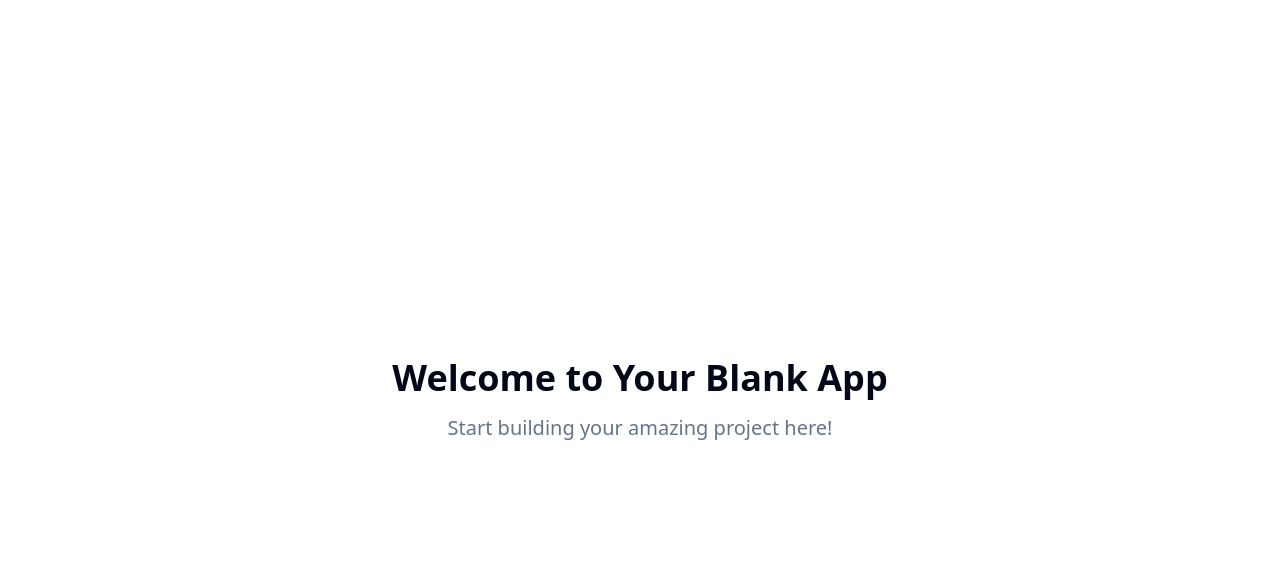
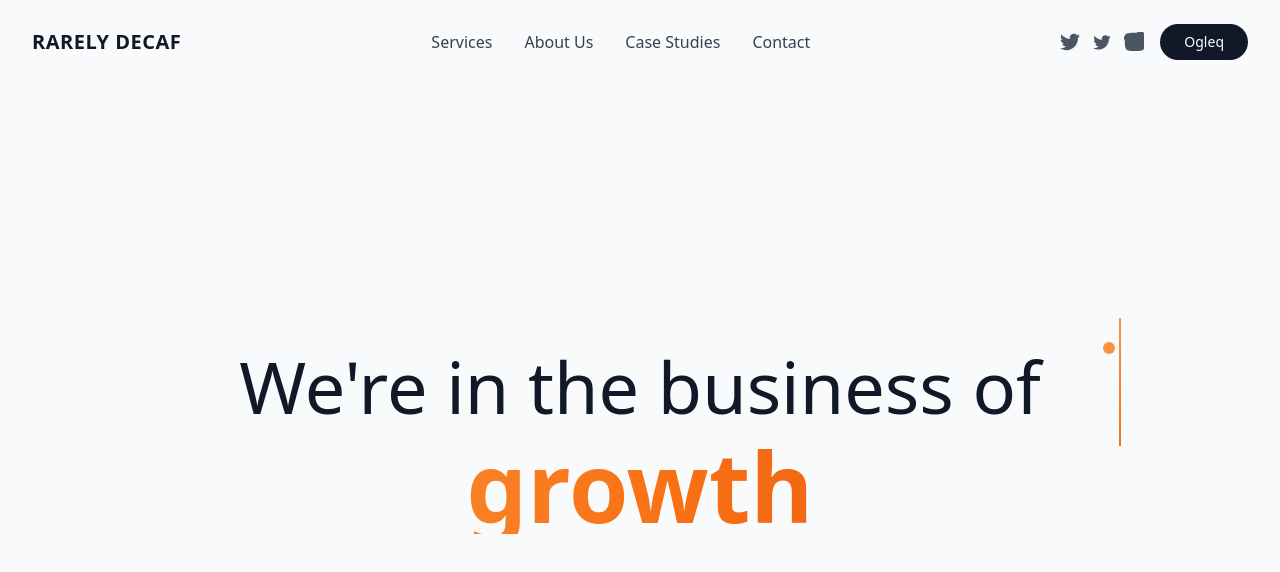
Before and after one commit to Prajwal-shindee/perfect-homepage-design, a React (Vite) app: page / in a window 1280 px wide. Shown: the top 572 px of the page. Built offline with nearby package versions, Linux system fonts and the light colour scheme.

Commit message:
Implement homepage design
Implement the homepage design based on the provided image.

```diff
--- a/index.html
+++ b/index.html
@@ -1,14 +1,15 @@
+
 <!DOCTYPE html>
 <html lang="en">
   <head>
     <meta charset="UTF-8" />
     <meta name="viewport" content="width=device-width, initial-scale=1.0" />
-    <title>perfect-homepage-design</title>
-    <meta name="description" content="Lovable Generated Project" />
-    <meta name="author" content="Lovable" />
+    <title>Rarely Decaf - Business Growth</title>
+    <meta name="description" content="We're in the business of growth" />
+    <meta name="author" content="Rarely Decaf" />
 
-    <meta property="og:title" content="perfect-homepage-design" />
-    <meta property="og:description" content="Lovable Generated Project" />
+    <meta property="og:title" content="Rarely Decaf - Business Growth" />
+    <meta property="og:description" content="We're in the business of growth" />
     <meta property="og:type" content="website" />
     <meta property="og:image" content="https://lovable.dev/opengraph-image-p98pqg.png" />
 
--- /dev/null
+++ b/src/components/Header.tsx
@@ -0,0 +1,61 @@
+
+import React from 'react';
+
+const Header = () => {
+  return (
+    <header className="w-full px-8 py-6">
+      <div className="max-w-7xl mx-auto flex items-center justify-between">
+        {/* Logo */}
+        <div className="text-xl font-semibold text-gray-900 tracking-wide">
+          RARELY DECAF
+        </div>
+
+        {/* Navigation */}
+        <nav className="hidden md:flex items-center space-x-8">
+          <a href="#" className="text-gray-700 hover:text-gray-900 transition-colors duration-200">
+            Services
+          </a>
+          <a href="#" className="text-gray-700 hover:text-gray-900 transition-colors duration-200">
+            About Us
+          </a>
+          <a href="#" className="text-gray-700 hover:text-gray-900 transition-colors duration-200">
+            Case Studies
+          </a>
+          <a href="#" className="text-gray-700 hover:text-gray-900 transition-colors duration-200">
+            Contact
+          </a>
+        </nav>
+
+        {/* Right side - Social icons and CTA */}
+        <div className="flex items-center space-x-4">
+          {/* Social Icons */}
+          <div className="hidden md:flex items-center space-x-3">
+            <a href="#" className="text-gray-600 hover:text-gray-900 transition-colors duration-200">
+              <svg className="w-5 h-5" fill="currentColor" viewBox="0 0 24 24">
+                <path d="M24 4.557c-.883.392-1.832.656-2.828.775 1.017-.609 1.798-1.574 2.165-2.724-.951.564-2.005.974-3.127 1.195-.897-.957-2.178-1.555-3.594-1.555-3.179 0-5.515 2.966-4.797 6.045-4.091-.205-7.719-2.165-10.148-5.144-1.29 2.213-.669 5.108 1.523 6.574-.806-.026-1.566-.247-2.229-.616-.054 2.281 1.581 4.415 3.949 4.89-.693.188-1.452.232-2.224.084.626 1.956 2.444 3.379 4.6 3.419-2.07 1.623-4.678 2.348-7.29 2.04 2.179 1.397 4.768 2.212 7.548 2.212 9.142 0 14.307-7.721 13.995-14.646.962-.695 1.797-1.562 2.457-2.549z"/>
+              </svg>
+            </a>
+            <a href="#" className="text-gray-600 hover:text-gray-900 transition-colors duration-200">
+              <svg className="w-5 h-5" fill="currentColor" viewBox="0 0 24 24">
+                <path d="M22.46 6c-.77.35-1.6.58-2.46.69.88-.53 1.56-1.37 1.88-2.38-.83.5-1.75.85-2.72 1.05C18.37 4.5 17.26 4 16 4c-2.35 0-4.27 1.92-4.27 4.29 0 .34.04.67.11.98C8.28 9.09 5.11 7.38 3 4.79c-.37.63-.58 1.37-.58 2.15 0 1.49.75 2.81 1.91 3.56-.71 0-1.37-.2-1.95-.5v.03c0 2.08 1.48 3.82 3.44 4.21a4.22 4.22 0 0 1-1.93.07 4.28 4.28 0 0 0 4 2.98 8.521 8.521 0 0 1-5.33 1.84c-.34 0-.68-.02-1.02-.06C3.44 20.29 5.7 21 8.12 21 16 21 20.33 14.46 20.33 8.79c0-.19 0-.37-.01-.56.84-.6 1.56-1.36 2.14-2.23z"/>
+              </svg>
+            </a>
+            <a href="#" className="text-gray-600 hover:text-gray-900 transition-colors duration-200">
+              <svg className="w-5 h-5" fill="currentColor" viewBox="0 0 24 24">
+                <circle cx="12" cy="12" r="3"/>
+                <path d="M12 1c-3.3 0-3.7 0-5 .1-1.3.1-2.2.2-3 .5-.8.3-1.5.7-2.2 1.4-.7.7-1.1 1.4-1.4 2.2-.3.8-.4 1.7-.5 3C1 9.3 1 9.7 1 12s0 2.7.1 3.7c.1 1.3.2 2.2.5 3 .3.8.7 1.5 1.4 2.2.7.7 1.4 1.1 2.2 1.4.8.3 1.7.4 3 .5 1.3.1 1.7.1 5 .1s3.7 0 5-.1c1.3-.1 2.2-.2 3-.5.8-.3 1.5-.7 2.2-1.4.7-.7 1.1-1.4 1.4-2.2.3-.8.4-1.7.5-3 .1-1.3.1-1.7.1-5s0-3.7-.1-5c-.1-1.3-.2-2.2-.5-3-.3-.8-.7-1.5-1.4-2.2-.7-.7-1.4-1.1-2.2-1.4-.8-.3-1.7-.4-3-.5C15.7 1 15.3 1 12 1zm0 5.8c-3.4 0-6.2 2.8-6.2 6.2s2.8 6.2 6.2 6.2 6.2-2.8 6.2-6.2-2.8-6.2-6.2-6.2zm0 10.2c-2.2 0-4-1.8-4-4s1.8-4 4-4 4 1.8 4 4-1.8 4-4 4zm6.4-11.8c-.8 0-1.4.6-1.4 1.4s.6 1.4 1.4 1.4 1.4-.6 1.4-1.4-.6-1.4-1.4-1.4z"/>
+              </svg>
+            </a>
+          </div>
+
+          {/* CTA Button */}
+          <button className="bg-gray-900 text-white px-6 py-2 rounded-full hover:bg-gray-800 transition-colors duration-200 text-sm font-medium">
+            Ogleq
+          </button>
+        </div>
+      </div>
+    </header>
+  );
+};
+
+export default Header;
--- /dev/null
+++ b/src/components/HeroSection.tsx
@@ -0,0 +1,26 @@
+
+import React from 'react';
+
+const HeroSection = () => {
+  return (
+    <section className="flex-1 flex items-center justify-center relative px-8">
+      <div className="max-w-4xl mx-auto text-center relative">
+        {/* Decorative line */}
+        <div className="absolute top-0 right-0 h-32 w-0.5 bg-gradient-to-b from-orange-400 to-orange-500 transform translate-x-20 -translate-y-8"></div>
+        <div className="absolute top-0 right-0 w-3 h-3 bg-orange-400 rounded-full transform translate-x-[74px] -translate-y-2"></div>
+
+        {/* Main heading */}
+        <div className="space-y-4">
+          <h1 className="text-5xl md:text-7xl font-light text-gray-900 leading-tight">
+            We're in the business of
+          </h1>
+          <h2 className="text-6xl md:text-8xl font-bold bg-gradient-to-r from-orange-400 via-orange-500 to-orange-600 bg-clip-text text-transparent leading-tight">
+            growth
+          </h2>
+        </div>
+      </div>
+    </section>
+  );
+};
+
+export default HeroSection;
--- a/src/pages/Index.tsx
+++ b/src/pages/Index.tsx
@@ -1,12 +1,12 @@
-// Update this page (the content is just a fallback if you fail to update the page)
+
+import Header from "@/components/Header";
+import HeroSection from "@/components/HeroSection";
 
 const Index = () => {
   return (
-    <div className="min-h-screen flex items-center justify-center bg-background">
-      <div className="text-center">
-        <h1 className="text-4xl font-bold mb-4">Welcome to Your Blank App</h1>
-        <p className="text-xl text-muted-foreground">Start building your amazing project here!</p>
-      </div>
+    <div className="min-h-screen bg-gray-50 flex flex-col">
+      <Header />
+      <HeroSection />
     </div>
   );
 };
```
